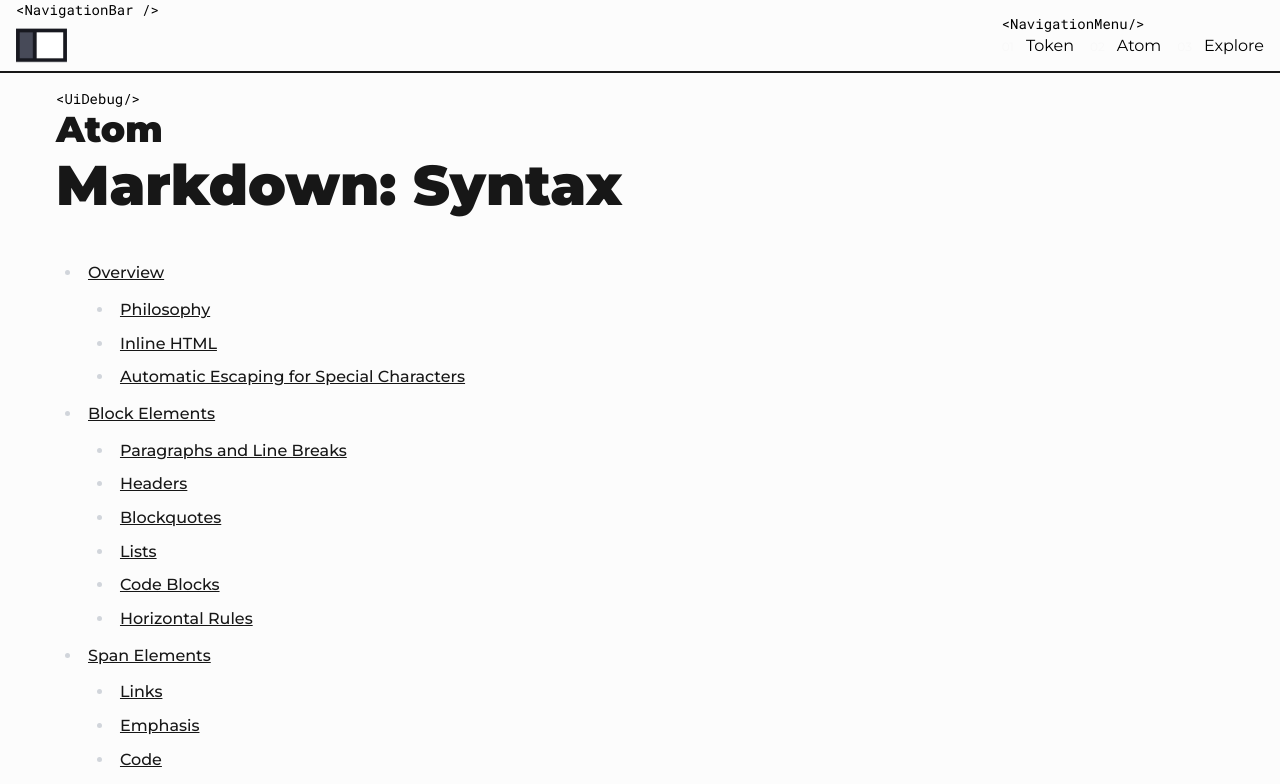
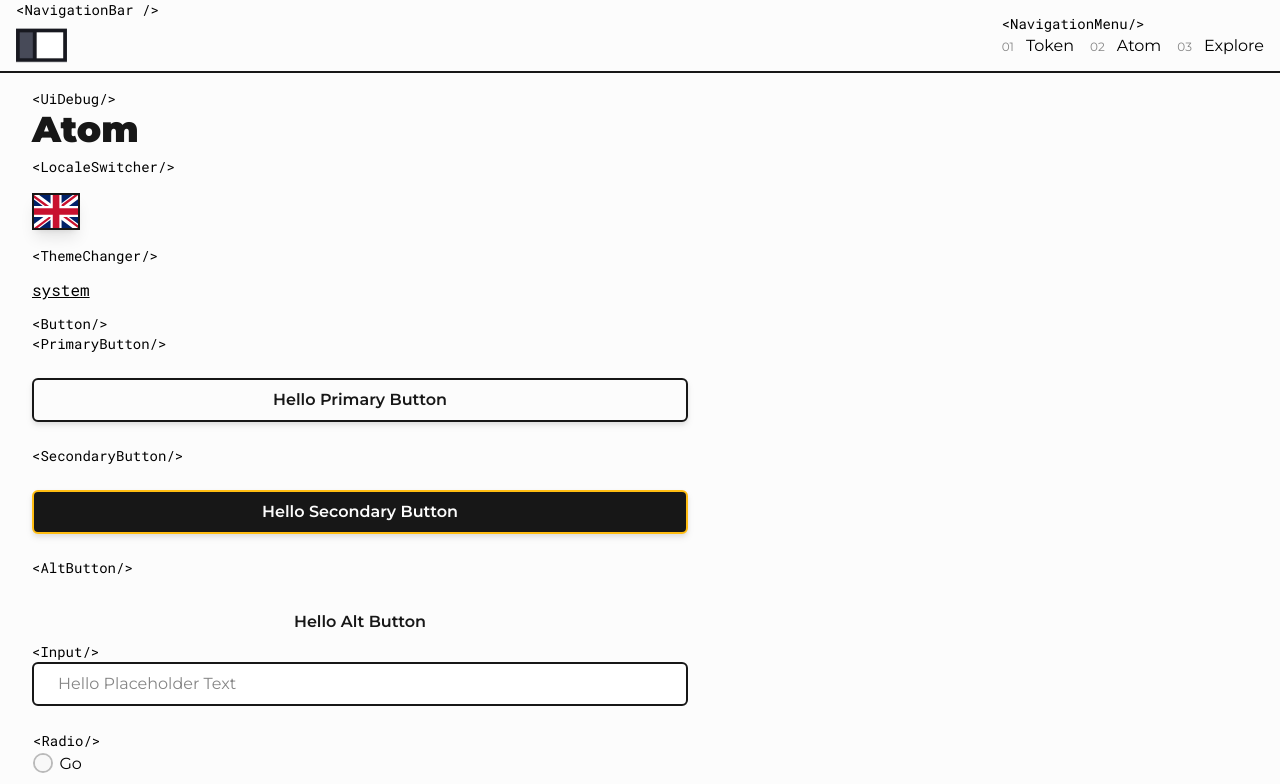
Before and after one commit to untungso/universe, a Next.js app: page /en/ui/atom in a window 1280 px wide. Shown: the top 784 px of the page. Built offline with nearby package versions, Linux system fonts and the light colour scheme.

Commit message:
here and there markdown is awesome

```diff
--- a/app/[lang]/(design)/ui/atom/page.tsx
+++ b/app/[lang]/(design)/ui/atom/page.tsx
@@ -32,9 +32,6 @@ export default function AtomDebug() {
         <StyledCode>UiDebug</StyledCode>
         <Title>Atom</Title>
       </Section>
-      <Section className="prose lg:prose-xl">
-        <HelloWorld />
-      </Section>
       <Section>
         <StyledCode>LocaleSwitcher</StyledCode>
         <Suspense>
@@ -60,9 +57,8 @@ export default function AtomDebug() {
       </Section>
       <Section>
         <StyledCode>Input</StyledCode>
+        <div className="flex flex-col items-start justify-start gap-6">
           <TextInput placeholder="Hello Placeholder Text" />
-      </Section>
-      <Section>
           <Debug debugString="<RadioInput/>">
             <StyledCode>Radio</StyledCode>
             <RadioInput
@@ -74,8 +70,6 @@ export default function AtomDebug() {
               ]}
             />
           </Debug>
-      </Section>
-      <Section>
           <Debug debugString="<Checkboxes/>">
             <StyledCode>Checkboxes</StyledCode>
             <CheckBoxInput
@@ -87,6 +81,11 @@ export default function AtomDebug() {
               ]}
             />
           </Debug>
+        </div>
+      </Section>
+      <br />
+      <Section className="prose lg:prose-xl">
+        <HelloWorld />
       </Section>
     </BaseLayout>
   );
--- /dev/null
+++ b/app/[lang]/(design)/ui/explore/layout.tsx
@@ -0,0 +1,6 @@
+import { BaseLayout } from "@/components/server";
+import type { ReactNode } from "react";
+
+export default function UIExploreLayout({ children }: { children: ReactNode }) {
+  return <BaseLayout>{children}</BaseLayout>;
+}
--- /dev/null
+++ b/app/[lang]/(design)/ui/explore/mdx/page.mdx
@@ -0,0 +1,5 @@
+import { StyledCode } from "@/components/server";
+
+<StyledCode>Hello</StyledCode>
+
+# Hello World
--- a/app/[lang]/(design)/ui/explore/minor-arcana/page.tsx
+++ b/app/[lang]/(design)/ui/explore/minor-arcana/page.tsx
@@ -1,4 +1,3 @@
-import { BaseLayout } from "@/components/server";
 import { Card } from "@/playground/minor-arcana/cards";
 import {
   hearts,
@@ -10,7 +9,7 @@ import {
 
 export default function MinorArcanaPage() {
   return (
-    <BaseLayout>
+    <>
       <div>
         <h1 className="my-3 text-3xl">Hearts</h1>
         <div className="flex flex-row flex-wrap items-start justify-start gap-3">
@@ -76,6 +75,6 @@ export default function MinorArcanaPage() {
           })}
         </div>
       </div>
-    </BaseLayout>
+    </>
   );
 }
--- a/app/[lang]/(design)/ui/explore/page.tsx
+++ b/app/[lang]/(design)/ui/explore/page.tsx
@@ -1,12 +1,10 @@
-import { BaseLayout, Section, StyledCode, Title } from "@/components/server";
+import { Section, StyledCode, Title } from "@/components/server";
 
 export default function ExplorePage() {
   return (
-    <BaseLayout>
-      <Section>
-        <StyledCode>UI Debug</StyledCode>
-        <Title>Explore</Title>
-      </Section>
-    </BaseLayout>
+    <Section>
+      <StyledCode>UI Debug</StyledCode>
+      <Title>Explore</Title>
+    </Section>
   );
 }
--- a/app/[lang]/(design)/ui/nav.tsx
+++ b/app/[lang]/(design)/ui/nav.tsx
@@ -20,19 +20,19 @@ export const NavigationBar = () => {
           <StyledCode>NavigationMenu</StyledCode>
           <div className="flex flex-row gap-4">
             <Link href={`/${locale}/ui`}>
-              <span className="mr-3 text-xs text-slate-2 dark:text-slate-10">
+              <span className="mr-3 text-xs text-slate-10 dark:text-slate-2">
                 01
               </span>
               Token
             </Link>
             <Link href={`/${locale}/ui/atom`}>
-              <span className="mr-3 text-xs text-slate-2 dark:text-slate-10">
+              <span className="mr-3 text-xs text-slate-10 dark:text-slate-2">
                 02
               </span>
               Atom
             </Link>
             <Link href={`/${locale}/ui/explore`}>
-              <span className="mr-3 text-xs text-slate-2 dark:text-slate-10">
+              <span className="mr-3 text-xs text-slate-10 dark:text-slate-2">
                 03
               </span>
               Explore
--- a/next.config.js
+++ b/next.config.js
@@ -1,7 +1,9 @@
+// eslint-disable-next-line @typescript-eslint/no-var-requires
 const withMDX = require("@next/mdx")();
 
 /** @type {import('next').NextConfig} */
 const nextConfig = {
+  pageExtensions: ["ts", "tsx", "mdx"],
   reactStrictMode: true,
   experimental: {
     appDir: true,
--- a/packages/components/box/section.tsx
+++ b/packages/components/box/section.tsx
@@ -6,5 +6,5 @@ interface SectionProps {
   className?: string;
 }
 export const Section = (props: SectionProps) => {
-  return <div className={clsx("px-6", props.className)}>{props.children}</div>;
+  return <div className={clsx("pxy-3", props.className)}>{props.children}</div>;
 };
--- a/packages/components/button/alt.tsx
+++ b/packages/components/button/alt.tsx
@@ -5,7 +5,7 @@ interface ButtonProps {
 }
 export const AltButton = (props: ButtonProps) => {
   return (
-    <button className="text-md box-shadow w-full rounded-md border-2 border-none bg-none px-6 py-2 font-semibold text-slate-12 hover:underline">
+    <button className="text-md box-shadow w-full rounded-md border-2 border-none bg-none px-6 py-2 font-semibold text-slate-12 hover:underline dark:text-slate-1">
       {props.children}
     </button>
   );
--- a/packages/components/layout/base.tsx
+++ b/packages/components/layout/base.tsx
@@ -8,7 +8,10 @@ interface SectionProps {
 export const BaseLayout = (props: SectionProps) => {
   return (
     <main
-      className={clsx("max-w-[720px] px-4 py-4 pb-20 md:px-8 bg-slate-1 dark:bg-slate-12", props.className)}
+      className={clsx(
+        "max-w-[720px] bg-slate-1 px-4 py-4 pb-20 dark:bg-slate-12 md:px-8",
+        props.className
+      )}
     >
       {props.children}
     </main>
```
Also changed, not shown: app/[lang]/(design)/ui/atom/hello.mdx (+2 -4 lines). Lines whose indentation alone changed are shown as unchanged.
